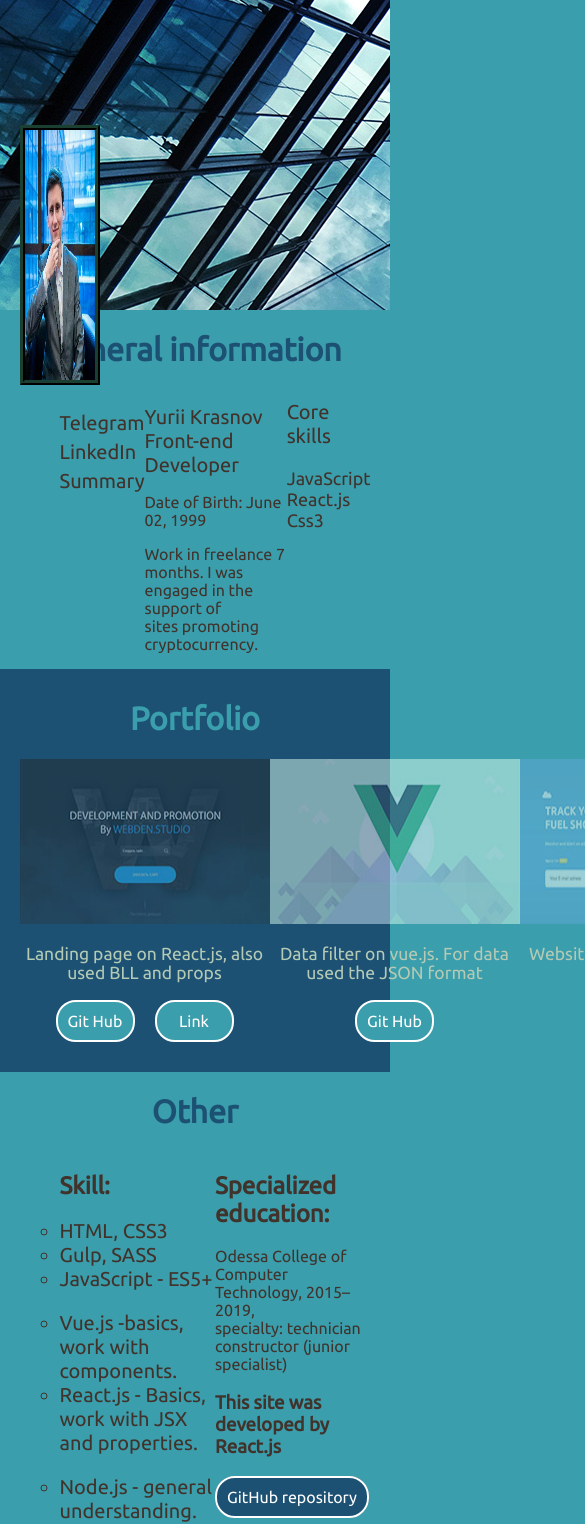
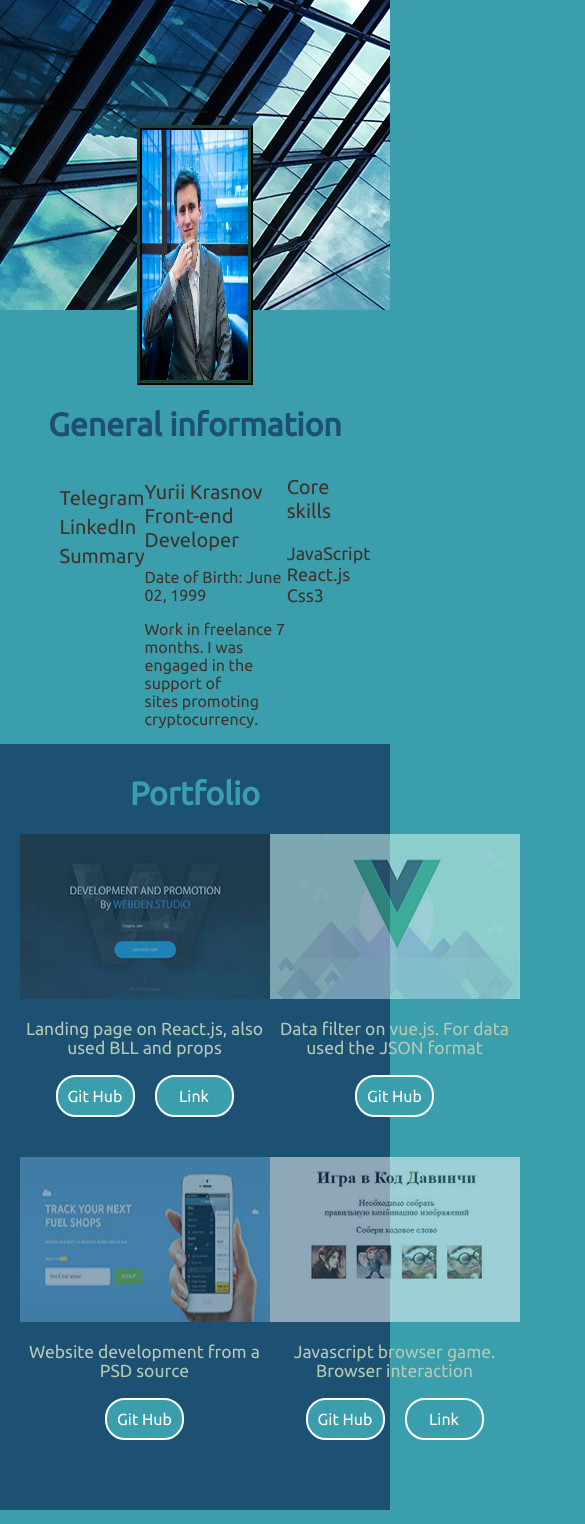
Before and after one commit to MrKrasnov/MrKrasnov, a React (Create React App) app: page / in a window 390 px wide. Shown: the top 1524 px of the page, 585 px wide, since content can reach past the window. Built offline with nearby package versions, Linux system fonts and the light colour scheme.

Commit message:
Completed adaptive for Kindle Fire (800 x 1280)

```diff
--- a/src/components/Main.jsx
+++ b/src/components/Main.jsx
@@ -3,7 +3,7 @@ import React from 'react';
 
 function Main(){
     return(
-        <div>
+        <div className="main-div">
             <div className="container">
                 <div className="main">
                     <h1 className="main-title">General information</h1>
--- a/src/sass/App.sass
+++ b/src/sass/App.sass
@@ -8,3 +8,4 @@ body
 @import main
 @import portfolio
 @import other
+@import media
--- /dev/null
+++ b/src/sass/_media.sass
@@ -0,0 +1,11 @@
+// Kindle Fire HD 8.9" (800 x 1280)
+@media (max-width: 800px)
+    .portfolio-title-grid
+        grid-template-columns: 1fr 1fr
+        & div
+            margin-bottom: 20px
+    .main-div
+        padding-top: 75px
+    .header
+        margin: 0 auto
+        width: 30%
```
